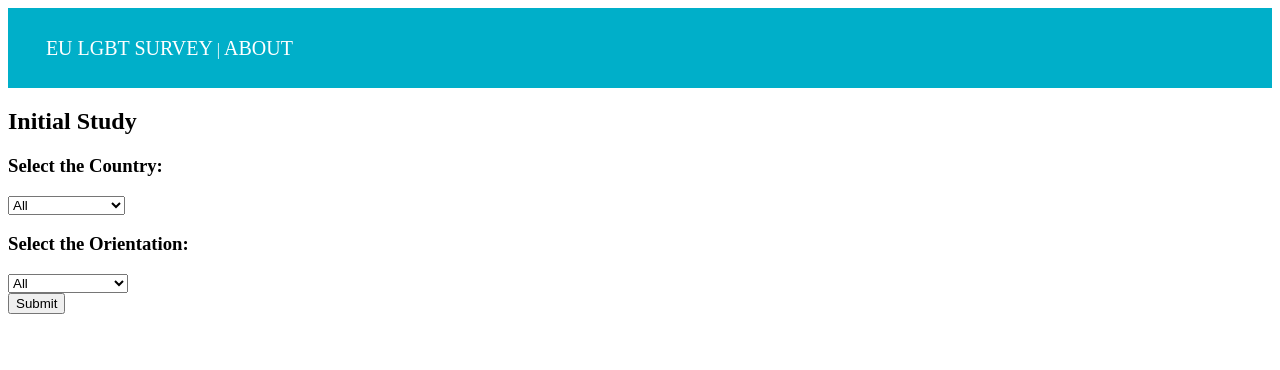
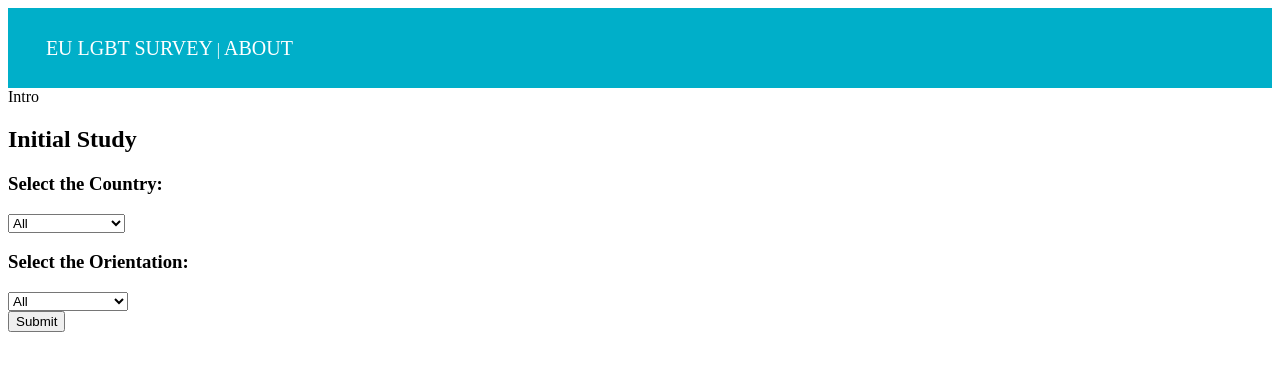
Before and after one commit to ravenusmc/eu_lgbt_survey, a Vue app in the folder client/: page / in a window 1280 px wide. Shown: the top 370 px of the page. Built offline with nearby package versions, Linux system fonts and the light colour scheme.

Commit message:
started work on an intro section

```diff
--- /dev/null
+++ b/client/src/components/Intro.vue
@@ -0,0 +1,14 @@
+<template>
+  <div>
+    Intro
+  </div>
+</template>
+
+<script>
+export default {
+  name: 'Intro',
+};
+</script>
+
+<style scoped>
+</style>
--- a/client/src/views/Home.vue
+++ b/client/src/views/Home.vue
@@ -1,17 +1,21 @@
 <template>
   <div class="home">
+    <Intro />
     <SectionOne/>
   </div>
 </template>
 
 <script>
 // @ is an alias to /src
+import Intro from '@/components/Intro.vue';
 import SectionOne from '@/components/SectionOne.vue';
+
 
 export default {
   name: 'home',
   components: {
     SectionOne,
+    Intro,
   },
 };
 </script>
```
